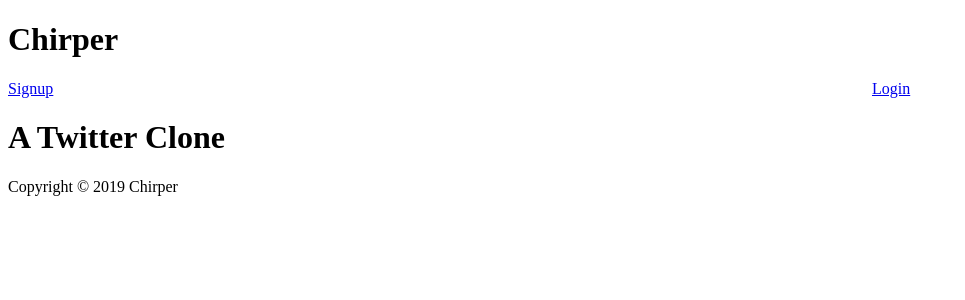
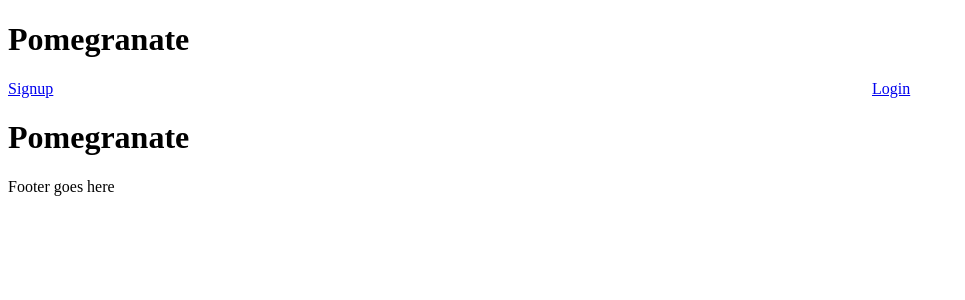
Before and after one commit to Nikoobox/pomegranate, a React (Create React App) app in the folder frontend/: page / in a window 1280 px wide. Shown: the top 300 px of the page, without its empty margins (0-965 px from the left). Built offline with nearby package versions, Linux system fonts and the light colour scheme.

Commit message:
testing initial access

```diff
--- a/frontend/src/components/main/main_page.js
+++ b/frontend/src/components/main/main_page.js
@@ -5,10 +5,10 @@ class MainPage extends React.Component {
     render() {
         return (
             <div>
-                <h1>A Twitter Clone</h1>
+                <h1>Pomegranate</h1>
                 <footer>
-                    Copyright &copy; 2019 Chirper
-        </footer>
+                    Footer goes here
+                </footer>
             </div>
         );
     }
--- a/frontend/src/components/nav/navbar.js
+++ b/frontend/src/components/nav/navbar.js
@@ -38,7 +38,7 @@ class NavBar extends React.Component {
     render() {
         return (
             <div>
-                <h1>Chirper</h1>
+                <h1>Pomegranate</h1>
                 { this.getLinks()}
             </div>
         );
```
Also changed, not shown: 1 other file (tests, documents, lock files or other folders).
